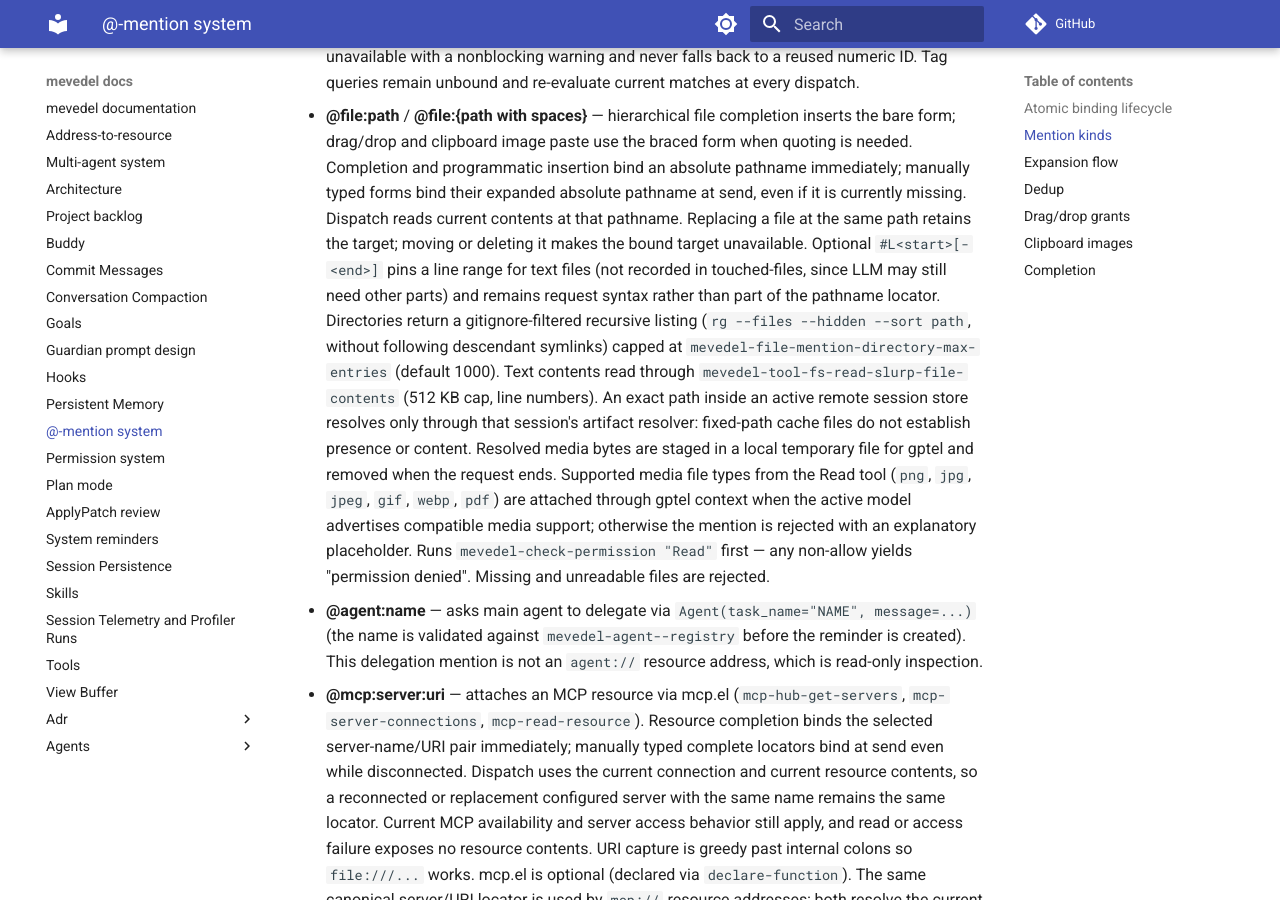
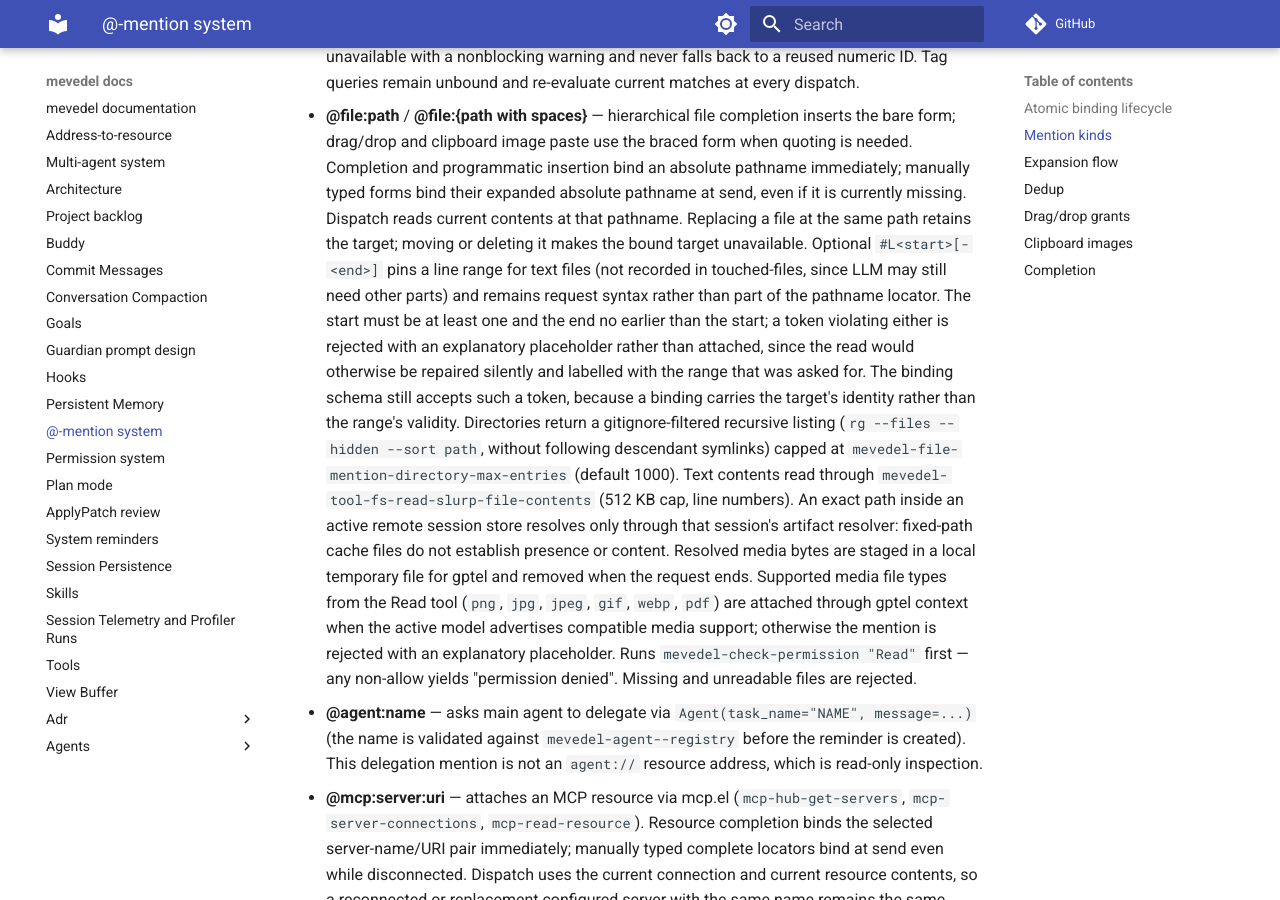
Before and after one commit to FrauH0lle/mevedel, an MkDocs documentation site: the page built from docs/mentions.md, in a window 1280 px wide and 900 px high, scrolled down 2325 px. Built offline with MkDocs 1.6.1 and Material for MkDocs 9.7.7, drawn with Linux system fonts in a browser that asks for light colours; comment, search, counter and statistics services are not loaded.

Commit message:
fix(mentions): Reject a line range that names no lines
An `@file` token's range was parsed and forwarded without validation.  The
Read tool repairs such input silently -- it clamps a start below one to the
first line -- so a typo produced an attachment labelled with the range the
user asked for and filled with different content.

`#L0` attached line 1 under the label `#L0`.  `#L0-5` attached lines one
through six under `Lines 0-5`.  The worst is a reversed range: `#L10-2`
attaches line 10 alone, numbered 10, under the label `Lines 10-2` -- so
nothing in the payload contradicts the label and the model has no way to
notice that a single line was substituted for a span it asked about.

The user types the typo; the model is the party misled.

* mevedel-mentions.el (mevedel--handle-file-mention): Reject a start below
one or an end before its start, through the same placeholder and reminder
path as any other rejection.  Ahead of the permission check, because a
token that names no lines has nothing to authorize.

Tightening the grammar instead would not do: it leaves a reversed range
matching, and it turns `#L0` into trailing literal text beside a
placeholder that attached the whole file.

* test/test-mevedel-mentions.el: A zero start, a zero-based span, and a
reversed range.

* docs/mentions.md: State the bounds, and that a binding still accepts such
a token because it carries identity rather than range validity.

```diff
--- a/docs/mentions.md
+++ b/docs/mentions.md
@@ -114,7 +114,13 @@
   unavailable. Optional
   `#L<start>[-<end>]` pins a line range for text files (not recorded in
   touched-files, since LLM may still need other parts) and remains request
-  syntax rather than part of the pathname locator. Directories
+  syntax rather than part of the pathname locator. The start must be at
+  least one and the end no earlier than the start; a token violating either
+  is rejected with an explanatory placeholder rather than attached, since
+  the read would otherwise be repaired silently and labelled with the range
+  that was asked for. The binding schema still accepts such a token, because
+  a binding carries the target's identity rather than the range's validity.
+  Directories
   return a gitignore-filtered recursive listing
   (`rg --files --hidden --sort path`, without following descendant symlinks)
   capped at
```
Also changed, not shown: 2 other files.
